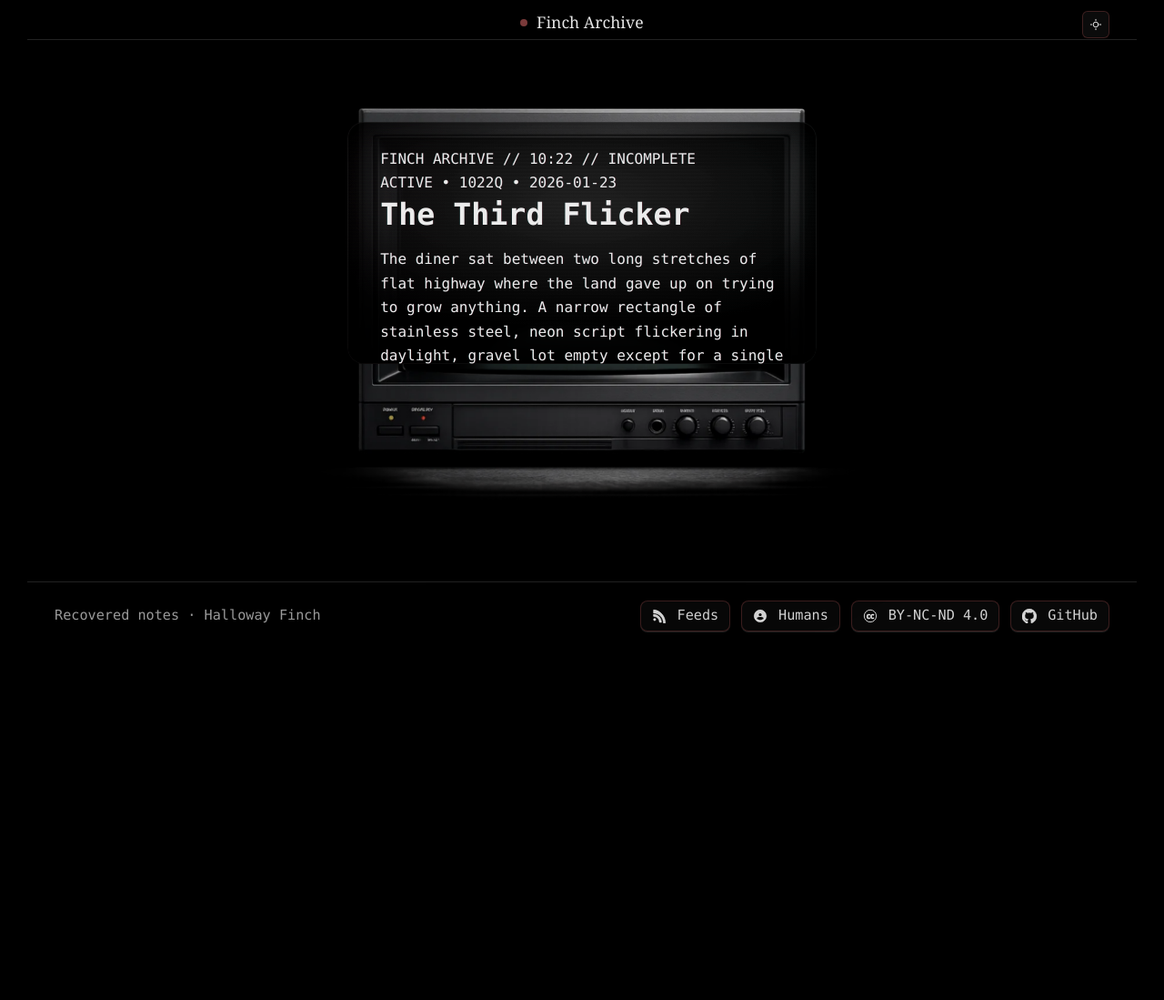
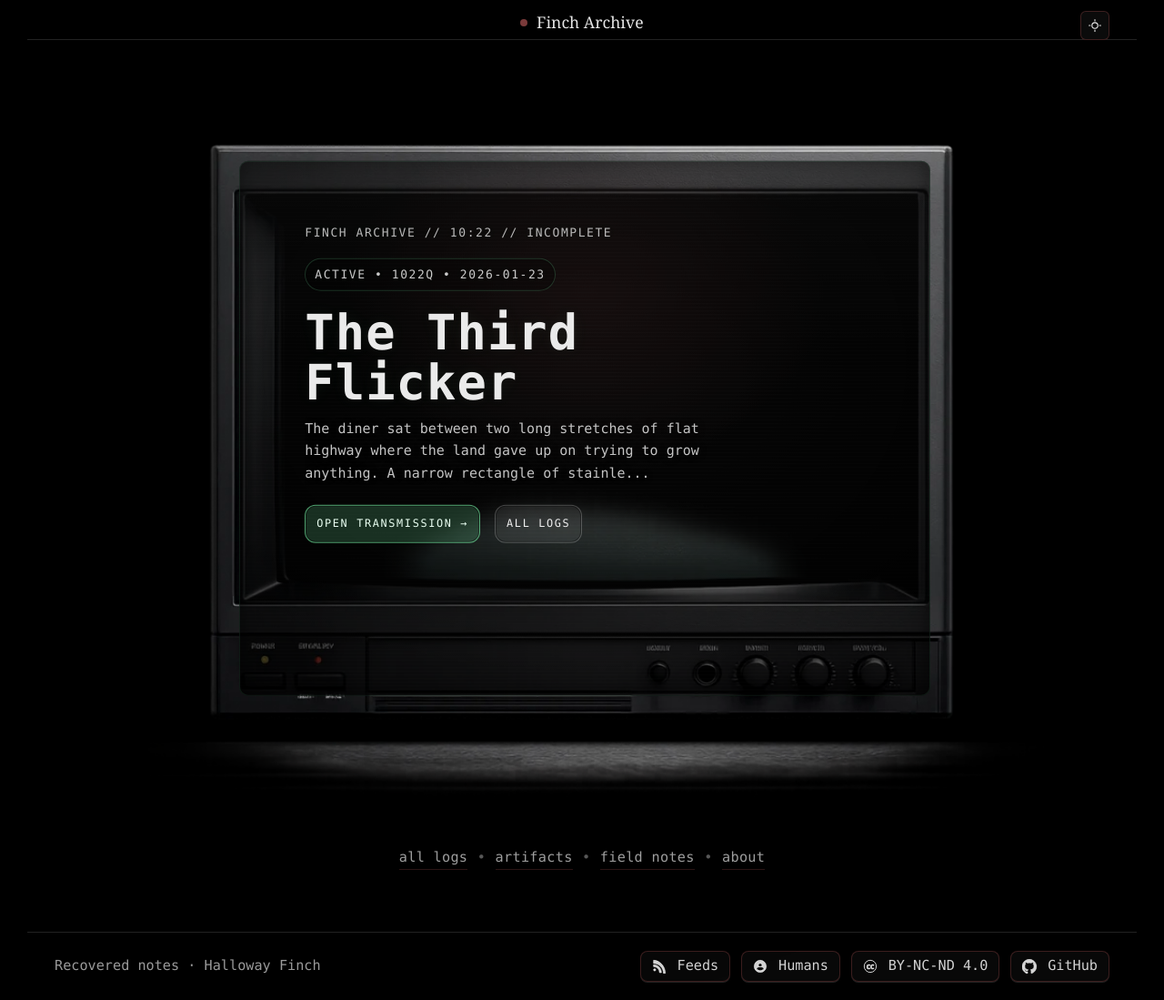
Before and after one commit to HallowayFinch/fincharchive.com, a Jekyll site: the page built from index.html, in a window 1280 px wide and 1099 px high. Shown: the whole window at 91% size. Built offline with Jekyll 4.4.1, drawn with Linux system fonts in a browser that asks for light colours.

Commit message:
Add files via upload

```diff
--- a/assets/css/style.css
+++ b/assets/css/style.css
@@ -327,8 +327,8 @@ header.site {
   display: inline-flex;
   align-items: center;
   justify-content: center;
-  width: 30px;
-  height: 30px;
+  width: 32px;
+  height: 32px;
   border-radius: 6px;
   border: 1px solid var(--badge-border);
   background: var(--badge-bg);
@@ -362,8 +362,8 @@ header.site {
 /* Icon variants inside the toggle */
 .theme-toggle .icon {
   display: none;
-  width: 16px;
-  height: 16px;
+  width: 18px;
+  height: 18px;
   fill: currentColor;
   transition:
     transform var(--dur-med) var(--ease),
@@ -1224,19 +1224,19 @@ html, body { overflow-x: hidden; }
 
 /* CRT wrapper */
 .finch-crtframe{
-  /* Default monitor size (desktop) */
-  --crt-max: 1040px;
+  --crt-max: 1280px; /* <-- increase/decrease this to taste */
+  --crt-screen-nudge-y: 0.8%;
   position: relative;
   width: min(var(--crt-max), 100%);
   margin: 0 auto;
   filter: drop-shadow(0 18px 70px rgba(0,0,0,.65));
   overflow: visible;
 
-  /* Screen bbox (percent of CRT frame image) */
-  --screen-x: 16.5;
-  --screen-y: 14.8;
-  --screen-w: 67.0;
-  --screen-h: 52.0;
+  /* Screen bbox (measured from 1536×1024 CRT frame) */
+  --screen-x: 20.57%;
+  --screen-y: 12.70%;
+  --screen-w: 59.38%;
+  --screen-h: 65.53%;
 }
 
 .finch-crtframe__img{
@@ -1249,98 +1249,30 @@ html, body { overflow-x: hidden; }
 
 /* Screen overlay window */
 .finch-crtframe__screen{
-  position: absolute !important;
-  top: calc(var(--screen-y) * 1%);
-  left: calc(var(--screen-x) * 1%);
-  width: calc(var(--screen-w) * 1%);
-  height: calc(var(--screen-h) * 1%);
-  border-radius: 18px;
+  position: absolute;
+  left: var(--screen-x);
+  top: var(--screen-y);
+  width: var(--screen-w);
+  height: var(--screen-h);
   overflow: hidden;
-
-  /* Pull content inward so it sits safely within the glass bezel */
-  box-sizing: border-box;
-  padding: clamp(18px, 2.2vw, 40px) clamp(20px, 2.8vw, 56px) clamp(20px, 2.6vw, 46px);
-
-  /* Screen surface */
-  background:
-    radial-gradient(120% 100% at 50% 35%, rgba(255,255,255,0.10), rgba(0,0,0,0.90) 62%, rgba(0,0,0,0.98) 100%),
-    linear-gradient(180deg, rgba(255,255,255,0.04), rgba(0,0,0,0.75));
+  border-radius: 10px;
+
+  background: radial-gradient(120% 120% at 50% 38%, rgba(0,0,0,.15), rgba(0,0,0,.62));
   box-shadow:
-    inset 0 0 0 1px rgba(255,255,255,0.06),
-    inset 0 0 40px rgba(0,0,0,0.55);
-  filter: contrast(1.05) saturate(1.05);
-  -webkit-font-smoothing: antialiased;
-}
-
-/* Homepage CRT effects (pure CSS) */
-.finch-home .finch-crtframe__screen::before,
-.finch-home .finch-crtframe__screen::after{
-  content: "";
-  position: absolute;
-  inset: 0;
-  pointer-events: none;
-}
-
-.finch-home .finch-crtframe__screen::before{
-  /* scanlines + subtle RGB bleed */
-  background:
-    repeating-linear-gradient(
-      to bottom,
-      rgba(255,255,255,0.06) 0px,
-      rgba(255,255,255,0.06) 1px,
-      rgba(0,0,0,0.00) 2px,
-      rgba(0,0,0,0.00) 4px
-    ),
-    linear-gradient(90deg,
-      rgba(255,0,64,0.05),
-      rgba(0,0,0,0.00) 22%,
-      rgba(0,0,0,0.00) 78%,
-      rgba(0,255,255,0.05)
-    ),
-    radial-gradient(120% 100% at 50% 50%, rgba(0,0,0,0.00) 55%, rgba(0,0,0,0.35) 100%);
-  mix-blend-mode: overlay;
-  opacity: 0.22;
-}
-
-.finch-home .finch-crtframe__screen::after{
-  /* noise + faint rolling band */
-  background:
-    linear-gradient(180deg,
-      rgba(0,0,0,0.00) 0%,
-      rgba(255,255,255,0.05) 45%,
-      rgba(0,0,0,0.00) 60%,
-      rgba(0,0,0,0.00) 100%
-    ),
-    repeating-radial-gradient(circle at 20% 10%,
-      rgba(255,255,255,0.03) 0px,
-      rgba(255,255,255,0.00) 1px,
-      rgba(0,0,0,0.00) 3px
-    );
-  opacity: 0.12;
-  transform: translateZ(0);
-  animation: finch-crt-flicker 6.5s infinite;
-}
-
-@keyframes finch-crt-flicker{
-  0%{ opacity: .10; transform: translateY(0); }
-  8%{ opacity: .16; }
-  9%{ opacity: .08; }
-  42%{ opacity: .14; transform: translateY(0); }
-  55%{ opacity: .10; transform: translateY(6%); }
-  56%{ opacity: .12; }
-  80%{ opacity: .10; transform: translateY(0); }
-  100%{ opacity: .12; }
-}
-
-@media (prefers-reduced-motion: reduce){
-  .finch-home .finch-crtframe__screen::after{ animation: none; }
-}
-
-.finch-home .finch-screen--home{
-  text-shadow:
-    0.6px 0 0 rgba(255, 0, 64, 0.12),
-    -0.6px 0 0 rgba(0, 255, 255, 0.10);
-}
+    inset 0 0 0 1px rgba(126,255,176,.12),
+    inset 0 0 24px rgba(0,0,0,.55);
+  transform: translateY(var(--crt-screen-nudge-y));
+}
+.finch-crtframe__img{z-index:0}
+.finch-crtframe__screen::before{content:"";position:absolute;inset:0;pointer-events:none;z-index:1;background:
+  radial-gradient(120% 90% at 50% 40%, rgba(255,255,255,.08), rgba(0,0,0,.78) 62%, rgba(0,0,0,.92) 100%),
+  repeating-linear-gradient(to bottom, rgba(255,255,255,.06) 0px, rgba(255,255,255,.06) 1px, rgba(0,0,0,0) 2px, rgba(0,0,0,0) 4px);
+opacity:.38;mix-blend-mode:overlay}
+.finch-crtframe__screen::after{content:"";position:absolute;inset:-2px;pointer-events:none;z-index:1;background:
+  radial-gradient(60% 55% at 50% 25%, rgba(122,58,58,.22), rgba(0,0,0,0) 58%),
+  linear-gradient(to bottom, rgba(255,255,255,.04), rgba(0,0,0,0) 35%, rgba(0,0,0,.18));
+opacity:.55;mix-blend-mode:screen;filter:blur(.25px)}
+.finch-crtframe__screen > *{position:relative;z-index:2}
 
 
 /* Terminal surface */
@@ -1367,6 +1299,11 @@ html, body { overflow-x: hidden; }
 
 /* Desktop vs mobile UI panes */
 .finch-homeui__desktop{ display: block; height: 100%; }
+
+.finch-homeui__below{margin:1.15rem auto 0;display:flex;gap:.65rem;align-items:center;justify-content:center;flex-wrap:wrap;font-size:.95rem;letter-spacing:.02em;color:rgba(255,255,255,.62);text-transform:lowercase}
+.finch-homeui__below a{color:inherit;text-decoration:none;border-bottom:1px solid rgba(122,58,58,.35)}
+.finch-homeui__below a:hover{color:rgba(255,255,255,.86);border-bottom-color:rgba(122,58,58,.65)}
+.finch-homeui__below span{opacity:.55}
 .finch-homeui__mobile{ display: none; height: 100%; }
 
 /* ASCII banner */
@@ -1426,6 +1363,97 @@ html, body { overflow-x: hidden; }
   color: rgba(232,255,233,0.82);
   max-width: 60ch;
 }
+
+/* Alias styles for the current homepage CRT markup (finch-screen__*) */
+.finch-screen__shell{
+  position: relative;
+  z-index: 3;
+  padding: 4.25rem 4.5rem 3.75rem;
+  max-width: 62ch;
+  color: #eaeaea;
+}
+
+.finch-screen__meta{
+  margin: 0 0 18px;
+  color: rgba(234,234,234,.78);
+  font-size: 13px;
+  letter-spacing: .12em;
+  text-transform: uppercase;
+  text-shadow: 0 0 10px rgba(126,255,176,.08);
+  display: flex;
+  gap: 14px;
+  align-items: center;
+  flex-wrap: wrap;
+}
+
+.finch-screen__pill{
+  display: inline-flex;
+  align-items: center;
+  gap: 10px;
+  padding: 6px 10px;
+  border-radius: 999px;
+  border: 1px solid rgba(126,255,176,.18);
+  background: rgba(0,0,0,.25);
+  box-shadow: inset 0 0 0 1px rgba(0,0,0,.25);
+  color: rgba(234,234,234,.86);
+}
+
+.finch-screen__title{
+  margin: 0 0 10px;
+  font-size: clamp(2.2rem, 4.2vw, 3.45rem);
+  line-height: 1.03;
+  letter-spacing: .02em;
+  text-shadow: 0 0 18px rgba(126,255,176,.06);
+}
+
+.finch-screen__title a{ color: inherit; text-decoration: none; }
+.finch-screen__title a:hover{ text-decoration: underline; text-underline-offset: 3px; }
+
+.finch-screen__excerpt{
+  margin: 0 0 22px;
+  color: rgba(234,234,234,.84);
+  font-size: 15px;
+  line-height: 1.65;
+  text-shadow: 0 0 10px rgba(0,0,0,.35);
+}
+.finch-screen__excerpt--clamp{display:-webkit-box;-webkit-line-clamp:4;-webkit-box-orient:vertical;overflow:hidden;}
+
+
+.finch-screen__actions{
+  display: flex;
+  gap: 16px;
+  align-items: center;
+  margin: 2px 0 18px;
+}
+
+.finch-screen__nav{
+  position: relative;
+  padding-top: 10px;
+  font-size: 14px;
+  color: rgba(234,234,234,.68);
+  letter-spacing: .03em;
+}
+.finch-screen__nav::before{
+  content: "";
+  position: absolute;
+  left: 0;
+  right: 0;
+  top: 0;
+  height: 1px;
+  background: linear-gradient(90deg, rgba(126,255,176,.10), rgba(255,120,120,.06), rgba(126,255,176,.06));
+  opacity: .55;
+}
+.finch-screen__nav a{ color: inherit; text-decoration: none; }
+.finch-screen__nav a:hover{ text-decoration: underline; text-underline-offset: 3px; }
+
+/* Responsive polish */
+@media (max-width: 720px){
+  .finch-screen__shell{ padding: 2.4rem 1.6rem 2.2rem; max-width: 100%; }
+  .finch-screen__title{ font-size: clamp(1.8rem, 6vw, 2.4rem); }
+  .finch-screen__actions{ flex-direction: column; align-items: stretch; }
+  .finch-screen__actions .button{ width: 100%; justify-content: center; }
+}
+
 
 /* Buttons */
 .finch-homeui__actions{
@@ -1486,13 +1514,25 @@ html, body { overflow-x: hidden; }
   }
 
   .finch-crtframe{
-    width: min(920px, 96vw);
-    max-width: 96vw;
+    width: 120vw;
+    max-width: none;
     box-sizing: border-box;
     position: relative;
-    left: auto;
-    transform: none;
-    margin: 0 auto;
+    left: 50%;
+    transform: translateX(-50%);
+    margin: 0;
+  }
+
+  .finch-crtframe__screen{
+    inset: 18% 12% 36% 12%;
+    border-radius: 18px;
+    overflow: hidden;
+    background: rgba(0,0,0,.55);
+    box-shadow: inset 0 0 0 1px rgba(126,255,176,.16);
+    -webkit-mask-image: -webkit-radial-gradient(white, black);
+
+    --mobile-screen-nudge: 15%;
+    transform: translateX(var(--mobile-screen-nudge));
   }
 
   /* switch panes */
@@ -1623,3 +1663,22 @@ html, body { overflow-x: hidden; }
   .finch-screen__headline--desktop{ display: block; }
   .finch-screen__headline--mobile{ display: none; }
 }
+
+/* =========================================================
+   Desktop CRT sizing override (homepage)
+   Paste at END of assets/css/style.css
+   ========================================================= */
+
+/* Let the homepage CRT break out of the site container on desktop */
+@media (min-width: 981px){
+  .finch-home{
+    width: 100vw;
+    margin-left: calc(50% - 50vw);
+    margin-right: calc(50% - 50vw);
+  }
+
+  /* Increase CRT max width (was --crt-max: 1400px in the base rules) */
+  .finch-crtframe{
+    --crt-max: 1280px; /* try 1600–1800 */
+  }
+}
--- a/index.html
+++ b/index.html
@@ -36,64 +36,55 @@ hero_h: 900
         <div class="finch-homeui">
           <!-- Desktop UI -->
           <div class="finch-homeui__desktop">
-            <div class="finch-homeui__kicker">FINCH ARCHIVE // 10:22 // INCOMPLETE</div>
-            <div class="finch-homeui__rule" aria-hidden="true"></div>
-
-            <div class="finch-homeui__meta">
-              ACTIVE • {{ feat.log_id | default: '1022Q' }} • {{ feat.date | date: "%Y-%m-%d" }}
+          <div class="finch-screen__shell finch-screen__shell--home">
+            <div class="finch-screen__meta">
+              <span class="finch-screen__kicker">FINCH ARCHIVE // 10:22 // INCOMPLETE</span>
             </div>
 
-            <h1 class="finch-homeui__title">{{ feat.title }}</h1>
+            <div class="finch-screen__meta finch-screen__meta--tight">
+              <span class="finch-screen__pill">ACTIVE • {{ feat.log_id }} • {{ feat.date | date: "%Y-%m-%d" }}</span>
+            </div>
 
-            <p class="finch-homeui__excerpt">
-              {{ feat.content | strip_html | strip_newlines | truncate: 240 }}
+            <h1 class="finch-screen__title">
+              <a href="{{ feat.url | relative_url }}">{{ feat.title }}</a>
+            </h1>
+
+            <p class="finch-screen__excerpt finch-screen__excerpt--clamp">
+              {{ feat.content | strip_html | normalize_whitespace | truncate: 140 }}
             </p>
 
-            <div class="finch-homeui__actions">
+            <div class="finch-screen__actions">
               <a class="finch-screen__btn finch-screen__btn--fill" href="{{ feat.url | relative_url }}">OPEN TRANSMISSION →</a>
-              <a class="finch-screen__btn" href="{{ '/logs/' | relative_url }}">ALL LOGS</a>
+              <a class="finch-screen__btn finch-screen__btn--fill2" href="{{ '/logs/' | relative_url }}">ALL LOGS</a>
             </div>
-
-            <div class="finch-homeui__rule finch-homeui__rule--thin" aria-hidden="true"></div>
-
-            <nav class="finch-homeui__nav" aria-label="Archive sections">
-              <a href="{{ '/logs/' | relative_url }}">All logs</a>
-              <span aria-hidden="true"> • </span>
-              <a href="{{ '/artifacts/' | relative_url }}">Artifacts</a>
-              <span aria-hidden="true"> • </span>
-              <a href="{{ '/field-notes/' | relative_url }}">Field notes</a>
-              <span aria-hidden="true"> • </span>
-              <a href="{{ '/about/' | relative_url }}">About</a>
-            </nav>
           </div>
+        </div>
 
           <!-- Mobile UI -->
           <div class="finch-homeui__mobile">
-            <div class="finch-homeui__kicker">FINCH ARCHIVE // 10:22 // INCOMPLETE</div>
-
-            <div class="finch-homeui__meta">
-              ACTIVE • {{ feat.log_id | default: '1022Q' }} • {{ feat.date | date: "%Y-%m-%d" }}
+          <div class="finch-screen__shell finch-screen__shell--home">
+            <div class="finch-screen__meta">
+              <span class="finch-screen__kicker">FINCH ARCHIVE // 10:22</span>
             </div>
 
-            <h1 class="finch-homeui__title">{{ feat.title }}</h1>
+            <div class="finch-screen__meta finch-screen__meta--tight">
+              <span class="finch-screen__pill">ACTIVE • {{ feat.log_id }} • {{ feat.date | date: "%Y-%m-%d" }}</span>
+            </div>
 
-            <p class="finch-homeui__excerpt">
-              {{ feat.content | strip_html | strip_newlines | truncate: 160 }}
+            <h1 class="finch-screen__title">
+              <a href="{{ feat.url | relative_url }}">{{ feat.title }}</a>
+            </h1>
+
+            <p class="finch-screen__excerpt finch-screen__excerpt--clamp">
+              {{ feat.content | strip_html | normalize_whitespace | truncate: 120 }}
             </p>
 
-            <div class="finch-homeui__actions">
+            <div class="finch-screen__actions">
               <a class="finch-screen__btn finch-screen__btn--fill" href="{{ feat.url | relative_url }}">OPEN →</a>
-              <a class="finch-screen__btn" href="{{ '/logs/' | relative_url }}">ALL LOGS</a>
+              <a class="finch-screen__btn finch-screen__btn--fill2" href="{{ '/logs/' | relative_url }}">LOGS</a>
             </div>
-
-            <nav class="finch-homeui__nav" aria-label="Archive sections">
-              <a href="{{ '/artifacts/' | relative_url }}">Artifacts</a>
-              <span aria-hidden="true"> • </span>
-              <a href="{{ '/field-notes/' | relative_url }}">Field notes</a>
-              <span aria-hidden="true"> • </span>
-              <a href="{{ '/about/' | relative_url }}">About</a>
-            </nav>
           </div>
+        </div>
         </div>
       {%- else -%}
         <div class="finch-homeui">
@@ -110,5 +101,16 @@ hero_h: 900
       {%- endif -%}
     </div>
     </div><!-- /.finch-crtframe__screen -->
+
+  <div class="finch-homeui__below" aria-label="Archive sections">
+    <a href="{{ '/logs/' | relative_url }}">All logs</a>
+    <span aria-hidden="true">•</span>
+    <a href="{{ '/artifacts/' | relative_url }}">Artifacts</a>
+    <span aria-hidden="true">•</span>
+    <a href="{{ '/field-notes/' | relative_url }}">Field notes</a>
+    <span aria-hidden="true">•</span>
+    <a href="{{ '/about/' | relative_url }}">About</a>
+  </div>
+
   </div>
 </div>
```
